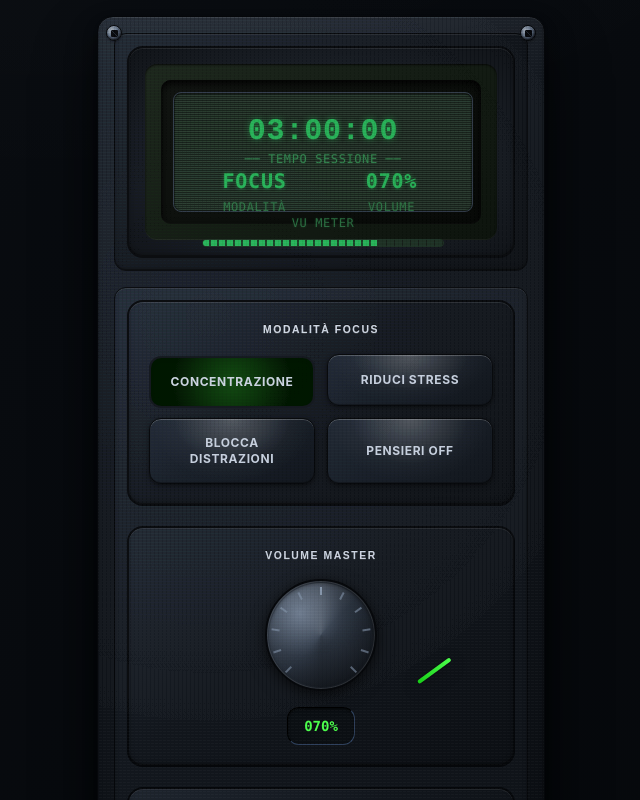
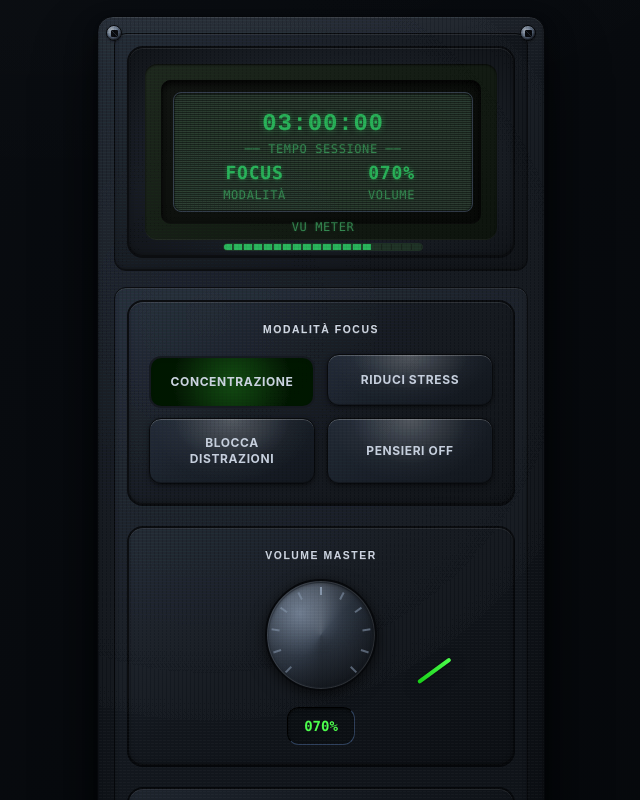
Before and after one commit to giorgiochi/nineties-aether-wave, a React (Vite) app: page / in a window 1280 px wide. Shown: the top 800 px of the page, without its empty margins (319-959 px from the left). Built offline with nearby package versions, Linux system fonts and the light colour scheme.

Commit message:
Center and align display elements

```diff
--- a/src/components/NeuroDeckDisplay.tsx
+++ b/src/components/NeuroDeckDisplay.tsx
@@ -128,13 +128,22 @@ export const NeuroDeckDisplay: React.FC<NeuroDeckDisplayProps> = ({ neuroDeck })
             }}
             aria-live="polite"
           >
-            {/* Layout esatto della reference */}
-            <div className="text-tft text-tft-dim h-full flex flex-col justify-between py-3">
+            {/* Layout modulare con griglia perfettamente centrata */}
+            <div
+              className="h-full w-full text-tft text-tft-dim"
+              style={{
+                display: 'grid',
+                gridTemplateRows: '1fr auto 1fr auto',
+                gridTemplateColumns: '1fr',
+                gap: '8px',
+                padding: '8px'
+              }}
+            >
 
-              {/* Timer principale - In alto */}
-              <div className="text-center">
+              {/* Riga 1: Timer principale centrato */}
+              <div className="flex flex-col items-center justify-center text-center">
                 <div
-                  className="text-3xl font-mono font-bold mb-1 leading-none"
+                  className="text-2xl font-mono font-bold leading-none mb-1"
                   style={{
                     color: 'hsl(var(--lcd-green-soft))',
                     textShadow: '0 0 6px hsl(var(--lcd-green-soft) / 0.5)',
@@ -154,11 +163,16 @@ export const NeuroDeckDisplay: React.FC<NeuroDeckDisplayProps> = ({ neuroDeck })
                 </div>
               </div>
 
-              {/* Modalità e Volume - Centro */}
-              <div className="grid grid-cols-2 gap-8 text-center px-4">
-                <div>
+              {/* Riga 2: Modalità e Volume bilanciati */}
+              <div
+                className="grid grid-cols-2 items-center text-center"
+                style={{
+                  gap: '16px'
+                }}
+              >
+                <div className="flex flex-col items-center justify-center">
                   <div
-                    className="text-xl font-mono font-bold mb-1"
+                    className="text-lg font-mono font-bold leading-none mb-1"
                     style={{
                       color: 'hsl(var(--lcd-green-soft))',
                       textShadow: '0 0 4px hsl(var(--lcd-green-soft) / 0.5)'
@@ -167,7 +181,7 @@ export const NeuroDeckDisplay: React.FC<NeuroDeckDisplayProps> = ({ neuroDeck })
                     {getModeName(state.activeMode)}
                   </div>
                   <div
-                    className="text-xs uppercase tracking-wider opacity-80"
+                    className="text-xs uppercase tracking-wider"
                     style={{
                       color: 'hsl(var(--lcd-green-dim))',
                       textShadow: '0 0 3px hsl(var(--lcd-green-dim) / 0.4)'
@@ -176,9 +190,9 @@ export const NeuroDeckDisplay: React.FC<NeuroDeckDisplayProps> = ({ neuroDeck })
                     MODALITÀ
                   </div>
                 </div>
-                <div>
+                <div className="flex flex-col items-center justify-center">
                   <div
-                    className="text-xl font-mono font-bold mb-1"
+                    className="text-lg font-mono font-bold leading-none mb-1"
                     style={{
                       color: 'hsl(var(--lcd-green-soft))',
                       textShadow: '0 0 4px hsl(var(--lcd-green-soft) / 0.5)'
@@ -187,7 +201,7 @@ export const NeuroDeckDisplay: React.FC<NeuroDeckDisplayProps> = ({ neuroDeck })
                     {Math.round(state.masterVolume * 100).toString().padStart(3, '0')}%
                   </div>
                   <div
-                    className="text-xs uppercase tracking-wider opacity-80"
+                    className="text-xs uppercase tracking-wider"
                     style={{
                       color: 'hsl(var(--lcd-green-dim))',
                       textShadow: '0 0 3px hsl(var(--lcd-green-dim) / 0.4)'
@@ -198,10 +212,13 @@ export const NeuroDeckDisplay: React.FC<NeuroDeckDisplayProps> = ({ neuroDeck })
                 </div>
               </div>
 
-              {/* VU Meter - In basso */}
-              <div className="px-4">
+              {/* Riga 3: Spazio vuoto */}
+              <div></div>
+
+              {/* Riga 4: VU Meter centrato in basso */}
+              <div className="flex flex-col items-center justify-end">
                 <div
-                  className="text-xs uppercase tracking-wider text-center mb-2 opacity-80"
+                  className="text-xs uppercase tracking-wider text-center mb-2"
                   style={{
                     color: 'hsl(var(--lcd-green-dim))',
                     textShadow: '0 0 3px hsl(var(--lcd-green-dim) / 0.4)'
@@ -210,22 +227,22 @@ export const NeuroDeckDisplay: React.FC<NeuroDeckDisplayProps> = ({ neuroDeck })
                   VU METER
                 </div>
                 <div
-                  className="h-2 rounded-sm overflow-hidden relative border"
+                  className="h-2 rounded-sm overflow-hidden relative border w-full max-w-[200px]"
                   style={{
                     backgroundColor: 'hsl(var(--lcd-bg))',
                     borderColor: 'hsl(var(--lcd-green-off))'
                   }}
                 >
-                  {Array.from({ length: 30 }, (_, i) => (
+                  {Array.from({ length: 20 }, (_, i) => (
                     <div
                       key={i}
                       className="absolute top-0 h-full border-r"
                       style={{
-                        left: `${i * (100/30)}%`,
-                        width: `${100/30 - 0.5}%`,
-                        backgroundColor: i * (100/30) <= vuLevel ? 'hsl(var(--lcd-green-soft))' : 'hsl(var(--lcd-green-off))',
+                        left: `${i * (100/20)}%`,
+                        width: `${100/20 - 0.5}%`,
+                        backgroundColor: i * (100/20) <= vuLevel ? 'hsl(var(--lcd-green-soft))' : 'hsl(var(--lcd-green-off))',
                         borderRightColor: 'hsl(var(--lcd-green-off))',
-                        boxShadow: i * (100/30) <= vuLevel ? '0 0 4px hsl(var(--lcd-green-soft) / 0.5)' : 'none',
+                        boxShadow: i * (100/20) <= vuLevel ? '0 0 4px hsl(var(--lcd-green-soft) / 0.5)' : 'none',
                         transition: 'all 0.1s ease'
                       }}
                     />
```
